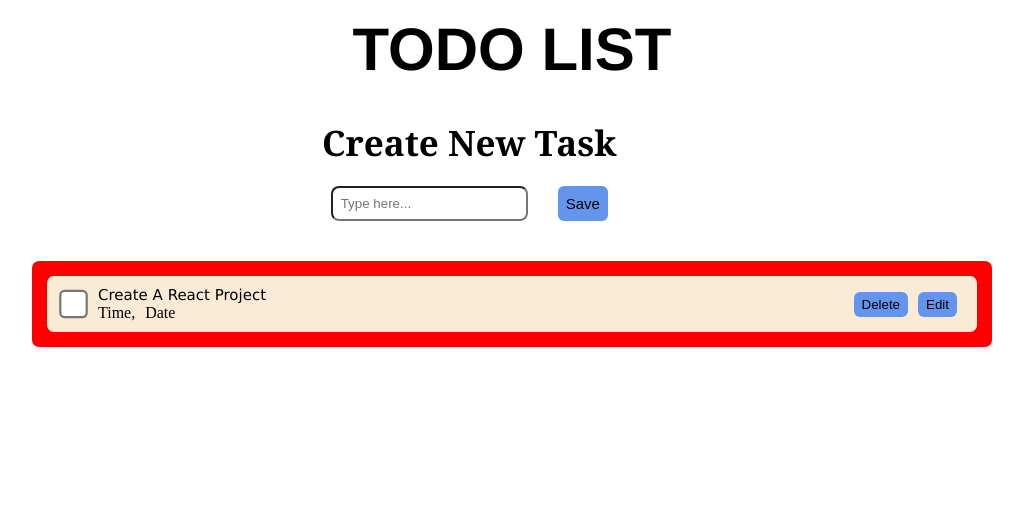
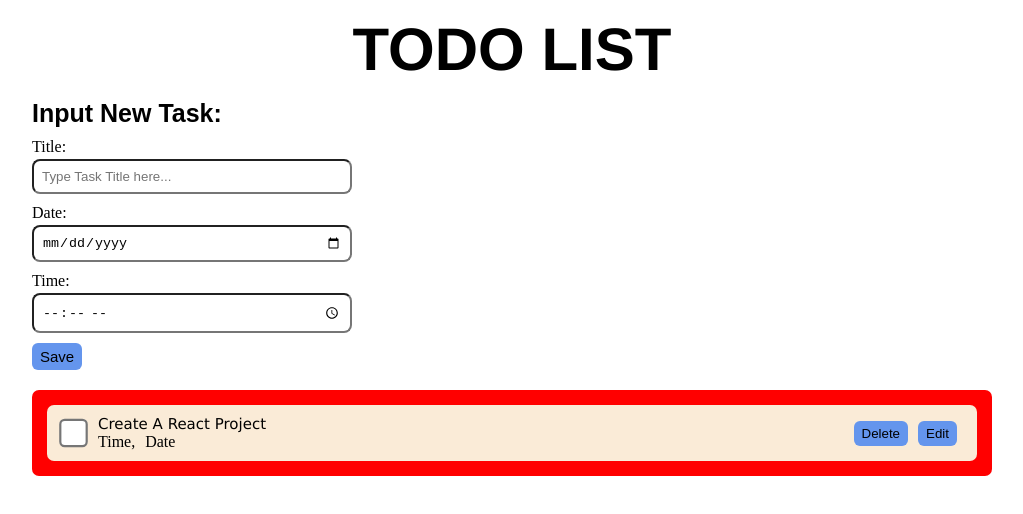
Before and after one commit to earlmorningstar/ReactToDo, a React (Vite) app: page / in a window 1280 px wide. Both pictures are taken after a click on the button "Create New Task". Shown: the top 514 px of the page, without its empty margins (128-1151 px from the left). Built offline with nearby package versions, Linux system fonts and the light colour scheme.

Commit message:
Effort Commit.

```diff
--- a/src/App.jsx
+++ b/src/App.jsx
@@ -1,32 +1,15 @@
-import './App.css'
-import { useState } from 'react';
-import Task from './assets/components/Task.jsx';
-import Header from './assets/components/Header.jsx';
-// import NewTask from './assets/components/NewTask.jsx';
-import { BrowserRouter as Router, Route, Link } from 'react-router-dom';
+import "./App.css";
+import Task from "./assets/components/Task.jsx";
+import Header from "./assets/components/Header.jsx";
+// import { BrowserRouter as Router, Route, Link } from 'react-router-dom';
 
 function App() {
-
-  // const [showNewTask, setShowNewTask] = useState(false);
-
-  // function handleAddTask(taskText) {
-  //   setShowNewTask(false);
-  // }
-
   return (
     <>
-
-    <Router>
-    <Header/>
-    {/* {showNewTask ? (<NewTask onCreateTask={handleAddTask} />)
-    : <button onClick={() => setShowNewTask(true)}>Create New Task</button>} */}
-    <Task />
-
-
-    </Router>
+      <Header />
+      <Task />
     </>
-
-  )
+  );
 }
 
-export default App
+export default App;
--- a/src/assets/components/NewTask.jsx
+++ b/src/assets/components/NewTask.jsx
@@ -1,10 +1,18 @@
 import { useState } from "react";
 
 export default function NewTask({ onCreateTask }) {
-  const [enteredTask, setEnteredTask] = useState("");
+  const [enteredTask, setEnteredTask] = useState({
+    title: "",
+    date: "",
+    time: "",
+  });
 
   function handleChange(evt) {
-    setEnteredTask(evt.target.value);
+    const { name, value } = evt.target;
+    setEnteredTask((prevTask) => ({
+      ...prevTask,
+      [name]: value,
+    }));
   }
 
   function handleAddTask() {
@@ -12,22 +20,57 @@ export default function NewTask({ onCreateTask }) {
       return;
     }
     onCreateTask(enteredTask);
-    setEnteredTask("");
+    setEnteredTask({ title: "", date: "", time: "" });
   }
 
   return (
     <div className="newTaskDiv">
-      <h2>Create New Task</h2>
+      <h2>Input New Task:</h2>
       <div className="inputNbtn">
-        <input
-          type="text"
-          onChange={handleChange}
-          value={enteredTask}
-          placeholder="Type here..."
+        <div className="inputNbtnInpDiv">
+          <div className="labelAndInput">
+            <label htmlFor="">Title:</label>
+            <input
+              type="text"
+              name="title"
+              onChange={handleChange}
+              value={enteredTask.title}
+              placeholder="Type Task Title here..."
+            />
+          </div>
+          <div className="labelAndInput">
+            <label htmlFor="">Date:</label>
+            <input
+              type="date"
+              name="date"
+              onChange={handleChange}
+              value={enteredTask.date}
+            />
+          </div>
+          <div className="labelAndInput">
+            <label htmlFor="">Time:</label>
+            <input
+              type="time"
+              name="time"
+              onChange={handleChange}
+              value={enteredTask.time}
+            />
+          </div>
+        </div>
 
-        />
         <button onClick={handleAddTask}>Save</button>
       </div>
     </div>
   );
 }
+
+/////
+// function handleChange(evt) {
+//   setEnteredTask(evt.target.value);
+// }
+
+// const handleInputChange = (e) => {
+//   const { name, value } = e.target;
+//   setTask((prevTask) => ({ ...prevTask, [name]: value }));
+// };
+/////
--- a/src/assets/components/Task.jsx
+++ b/src/assets/components/Task.jsx
@@ -1,35 +1,25 @@
 import NewTask from "./NewTask.jsx";
 import { useState } from "react";
 
+export default function Task() {
+  const [showNewTask, setShowNewTask] = useState(false);
+  const [task, setTask] = useState([]);
 
-export default function Task() {
-
-const [showNewTask, setShowNewTask] = useState(false);
-
-  function handleAddTask(taskText) {
-    setShowNewTask(false);
+  function handleAddTask(taskInfo) {
+    setTask((prevTask) => [...prevTask, taskInfo]);
   }
 
-
-
   return (
-
-
-
     <div>
       <form action="">
         <div className="addTask">
-        {showNewTask ? (<NewTask onCreateTask={handleAddTask} />)
-    : <button onClick={() => setShowNewTask(true)}>Create New Task</button>}
-
-          {/* <button>Create New Task</button> */}
-
-          {/* <div className="taskBtnAndSelect">
-            <select id="task" name="task">
-              <option value="all">All</option>
-              <option value="second task">Second task</option>
-            </select>
-          </div> */}
+          {showNewTask ? (
+            <NewTask onCreateTask={handleAddTask} />
+          ) : (
+            <button onClick={() => setShowNewTask(true)}>
+              Create New Task
+            </button>
+          )}
         </div>
       </form>
 
@@ -54,3 +44,15 @@ const [showNewTask, setShowNewTask] = useState(false);
     </div>
   );
 }
+
+
+
+
+  {/* <button>Create New Task</button> */}
+
+          {/* <div className="taskBtnAndSelect">
+            <select id="task" name="task">
+              <option value="all">All</option>
+              <option value="second task">Second task</option>
+            </select>
+          </div> */}
--- a/src/index.css
+++ b/src/index.css
@@ -63,7 +63,8 @@
 
 .taskTitle {
   font-size: 15px;
-    font-family: 'Lucida Sans', 'Lucida Sans Regular', 'Lucida Grande', 'Lucida Sans Unicode', Geneva, Verdana, sans-serif;
+  font-family: "Lucida Sans", "Lucida Sans Regular", "Lucida Grande",
+    "Lucida Sans Unicode", Geneva, Verdana, sans-serif;
 }
 
 .timenDate {
@@ -83,30 +84,26 @@
   cursor: pointer;
   color: black;
   background-color: cornflowerblue;
-
-}
-
-.newTaskDiv {
-  text-align: center;
-  margin: 20px 0 20px 290px;
 }
 
 .newTaskDiv h2 {
-  font-family: Cambria, Cochin, Georgia, Times, 'Times New Roman', serif;
-  font-size: 35px;
-  margin-bottom: 20px;
+  font-family: Arial, Helvetica, sans-serif;
+  font-size: 25px;
+  margin-bottom: 10px;
 }
 
-.inputNbtn {
+.newTaskDiv input {
+  width: 20rem;
+}
+
+.inputNbtnInpDiv {
   display: flex;
-  text-align: center;
-  justify-content: center;
-  gap: 30px;
-  /* margin-right: 200px; */
-
+  flex-direction: column;
+  gap: 10px;
 }
 
 .inputNbtn button {
+  margin-top: 10px;
   padding: 5px 8px;
   border-radius: 6px;
   border: none;
@@ -118,5 +115,10 @@
 .inputNbtn input {
   padding: 8px;
   border-radius: 8px;
-  place
 }
+
+.labelAndInput {
+  display: flex;
+  flex-direction: column;
+  gap: 3px;
+}
```
Lines whose indentation alone changed are shown as unchanged.
